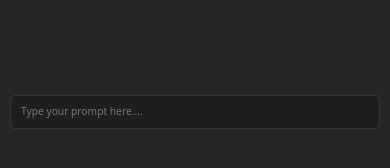
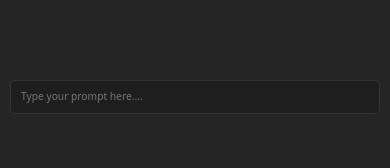
Before and after one commit to Shabari-K-S/sourcecodeai-client, a React (Create React App) app: page / in a window 390 px wide. Shown: the part 660-828 px from the top of the page. Built offline with nearby package versions, Linux system fonts and the light colour scheme.

Commit message:
Update App.css

```diff
--- a/src/App.css
+++ b/src/App.css
@@ -308,7 +308,7 @@ code {
     height: 100%;
   }
   .chat-form{
-    margin-bottom: 45px;
+    margin-bottom: 60px;
   }
 }
 
```
